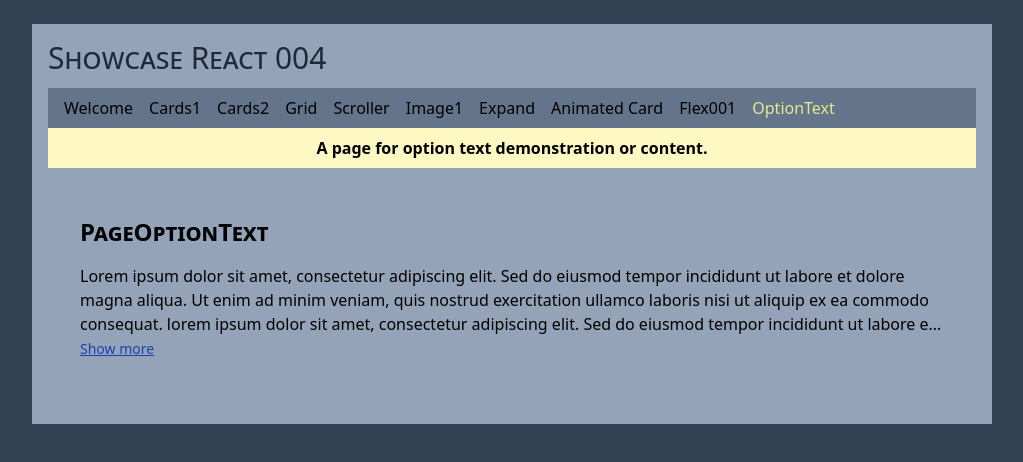
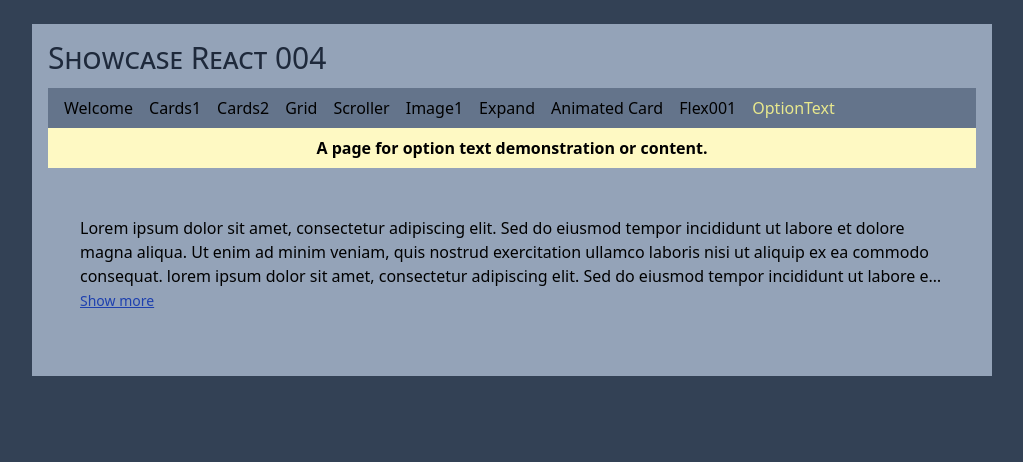
Before and after one commit to epx-edta/showcase-react-004, a React (Vite) app: page /option-text in a window 1280 px wide. Shown: the top 462 px of the page, without its empty margins (128-1151 px from the left). Built offline with nearby package versions, Linux system fonts and the light colour scheme.

Commit message:
no title

```diff
--- a/src/pages/PageOptionText.tsx
+++ b/src/pages/PageOptionText.tsx
@@ -4,7 +4,6 @@ import OptionText from "../components/OptionText";
 const PageOptionText: React.FC = () => {
   return (
     <div className="p-8">
-      <h1 className="text-2xl font-bold mb-4">PageOptionText</h1>
       <OptionText
         text="Lorem ipsum dolor sit amet, consectetur adipiscing elit. Sed do eiusmod tempor incididunt ut labore et dolore magna aliqua. Ut enim ad minim veniam, quis nostrud exercitation ullamco laboris nisi ut aliquip ex ea commodo consequat. lorem ipsum dolor sit amet, consectetur adipiscing elit. Sed do eiusmod tempor incididunt ut labore et dolore magna aliqua. Ut enim ad minim veniam, quis nostrud exercitation ullamco laboris nisi ut aliquip ex ea commodo consequat. lorem ipsum dolor sit amet, consectetur adipiscing elit. Sed do eiusmod tempor incididunt ut labore et dolore magna aliqua. Ut enim ad minim veniam, quis nostrud exercitation ullamco laboris nisi ut aliquip ex ea commodo consequat."
       />
```
